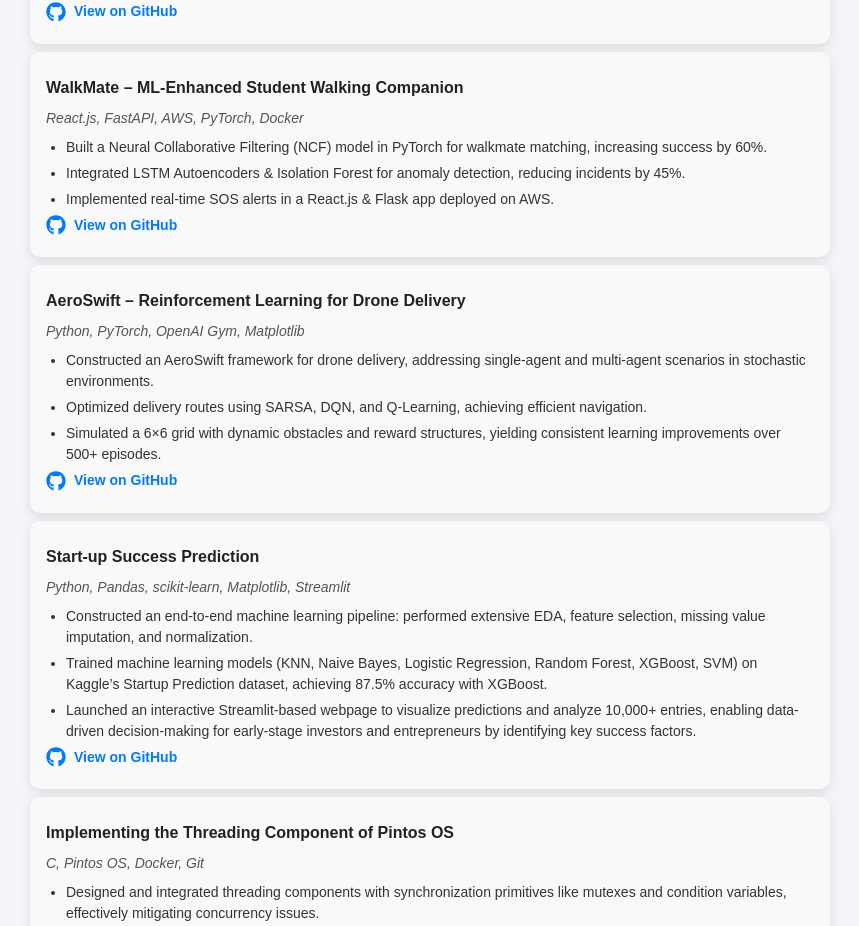
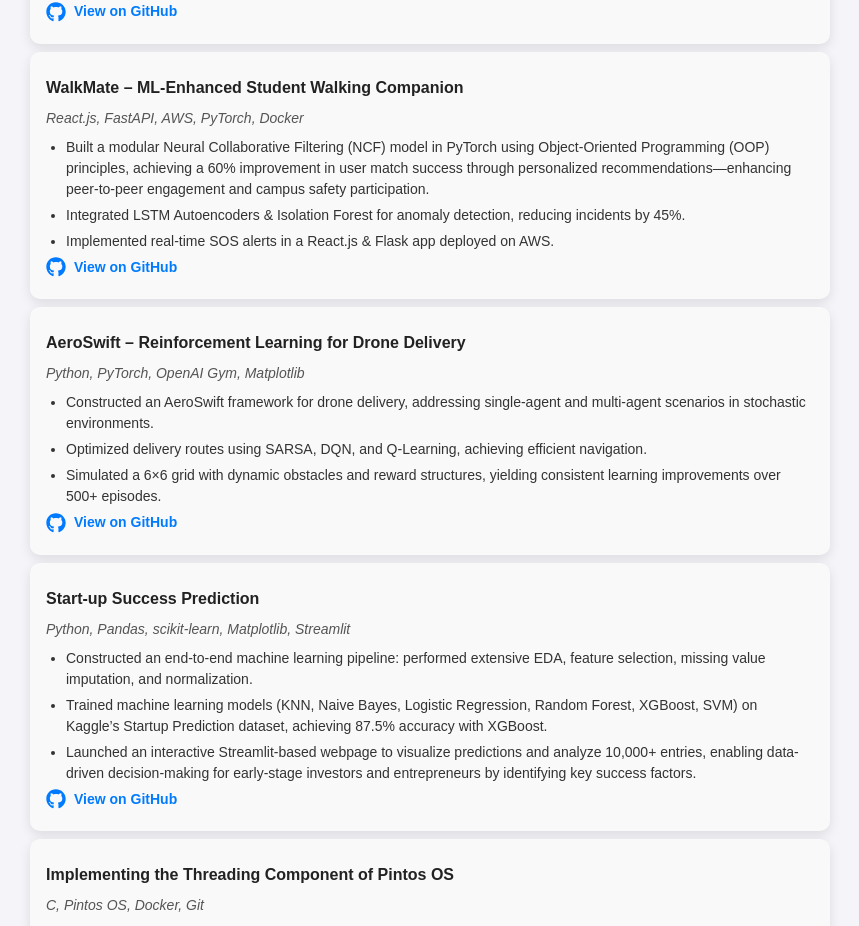
Before and after one commit to SanchitKrishna-98/my-portfolio, a React (Create React App) app: page / in a window 1280 px wide. Shown: the part 2392-3318 px from the top of the page, without its empty margins (210-1069 px from the left). Built offline with nearby package versions, Linux system fonts and the light colour scheme.

Commit message:
Updated resume link

```diff
--- a/src/components/Contact.js
+++ b/src/components/Contact.js
@@ -44,7 +44,7 @@ function Contact() {
         <p>
           View my resume{' '}
           <a
-            href="https://drive.google.com/file/d/1feTwFGh9bo_6PvEkF2PEr9AxH7a5jJVW/view?usp=drive_link"
+            href="https://drive.google.com/file/d/15Mb8ppQ7ZLkrFQQ4485L1JO1TWp4A1AC/view?usp=drive_link"
             target="_blank"
             rel="noopener noreferrer"
             className="contact-link"
--- a/src/components/Header.js
+++ b/src/components/Header.js
@@ -36,7 +36,7 @@ function Header() {
             <FaEnvelope size={25} />
           </a>
           <a
-            href="https://drive.google.com/file/d/1feTwFGh9bo_6PvEkF2PEr9AxH7a5jJVW/view?usp=drive_link"
+            href="https://drive.google.com/file/d/15Mb8ppQ7ZLkrFQQ4485L1JO1TWp4A1AC/view?usp=drive_link"
             target="_blank"
             rel="noopener noreferrer"
             data-tooltip="View Resume"
--- a/src/components/Projects.js
+++ b/src/components/Projects.js
@@ -64,7 +64,7 @@ const projects = [
     title: 'WalkMate – ML-Enhanced Student Walking Companion',
     tech: 'React.js, FastAPI, AWS, PyTorch, Docker',
     description: [
-      'Built a Neural Collaborative Filtering (NCF) model in PyTorch for walkmate matching, increasing success by 60%.',
+      'Built a modular Neural Collaborative Filtering (NCF) model in PyTorch using Object-Oriented Programming (OOP) principles, achieving a 60% improvement in user match success through personalized recommendations—enhancing peer-to-peer engagement and campus safety participation.',
       'Integrated LSTM Autoencoders & Isolation Forest for anomaly detection, reducing incidents by 45%.',
       'Implemented real-time SOS alerts in a React.js & Flask app deployed on AWS.',
     ],
--- a/src/components/TechnicalSkills.js
+++ b/src/components/TechnicalSkills.js
@@ -4,7 +4,7 @@ import { FaChevronDown, FaChevronUp } from 'react-icons/fa';
 function TechnicalSkills() {
   const skills = {
     'Programming Languages & Scripting': [
-      'Python', 'Java', 'C', 'R', 'SQL', 'JavaScript', 'HTML5', 'CSS3', 'Bash'
+      'Python', 'Java', 'C', 'R', 'SQL', 'JavaScript', 'HTML5', 'CSS3', 'OOPs', 'Bash'
     ],
     'Web & Full-Stack Development': [
       'Vue.js', 'React', 'Angular', 'Flask', 'REST APIs', 'FAST APIs'
```
